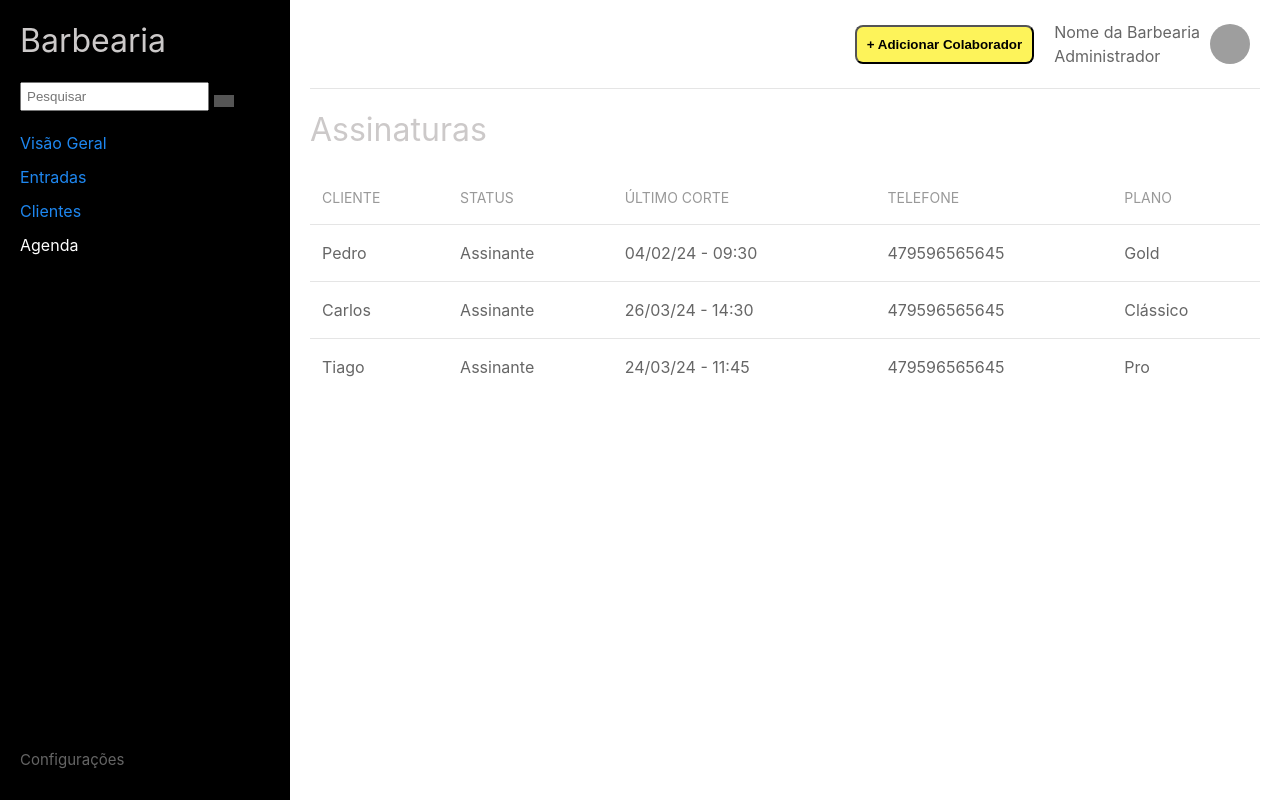
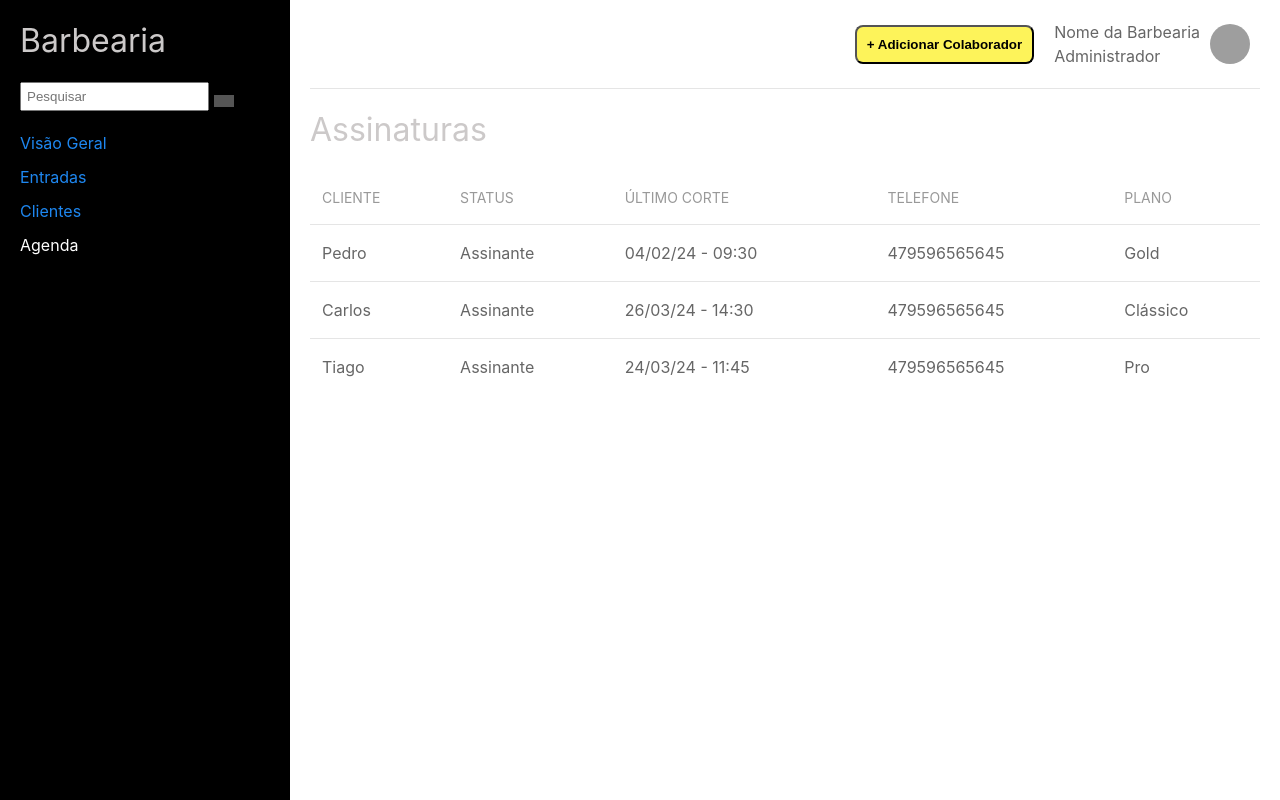
Before and after one commit to JonnasWillian/BarberShop, a React (Create React App) app: page /clientes in a window 1280 px wide. Built offline with nearby package versions, Linux system fonts and the light colour scheme; grey boxes are pictures that could not be loaded.

Commit message:
criando redirecionamento para casos que tente acessar dashboard sem login

```diff
--- a/src/pages/clientes.js
+++ b/src/pages/clientes.js
@@ -20,7 +20,7 @@ function Clientes({ username }) {
                     <li>Estoque</li>*/}
                 </ul>
                 <div className="config">
-                    <h3>Configurações</h3>
+                    {/* <h3>Configurações</h3> */}
                     {/* Adicione aqui as configurações */}
                 </div>
             </div>
--- a/src/pages/dashboard.js
+++ b/src/pages/dashboard.js
@@ -1,5 +1,5 @@
 import React from 'react';
-import { useLocation, useNavigate } from 'react-router-dom';
+import { useLocation } from 'react-router-dom';
 import './dashboard.css'; // Importe o arquivo de estilos do dashboard
 import DashboardItem from './dashboardItem';
 import "chart.js/auto";
@@ -21,12 +21,14 @@ const data = {
 };
 
 function Dashboard({ props }) {
-  const history = useNavigate();
   const location = useLocation();
-  console.log(location);
+  const info = location.state;
+  console.log(info);
 
-  if (location.state = '') {
-    history('/');
+
+  if (info === null) {
+      // Se não houver informações, redireciona para a tela inicial
+      window.location.href = "./";
   }
 
   var nome = location.state.userName;
@@ -49,7 +51,7 @@ function Dashboard({ props }) {
           <li>Estoque</li>*/}
         </ul>
         <div className="config">
-          <h3>Configurações</h3>
+          {/* <h3>Configurações</h3> */}
           {/* Adicione aqui as configurações */}
         </div>
       </div>
--- a/src/pages/entrada.js
+++ b/src/pages/entrada.js
@@ -20,7 +20,7 @@ function Entradas({ username }) {
                     <li>Estoque</li>*/}
                 </ul>
                 <div className="config">
-                    <h3>Configurações</h3>
+                    {/* <h3>Configurações</h3> */}
                     {/* Adicione aqui as configurações */}
                 </div>
             </div>
```
